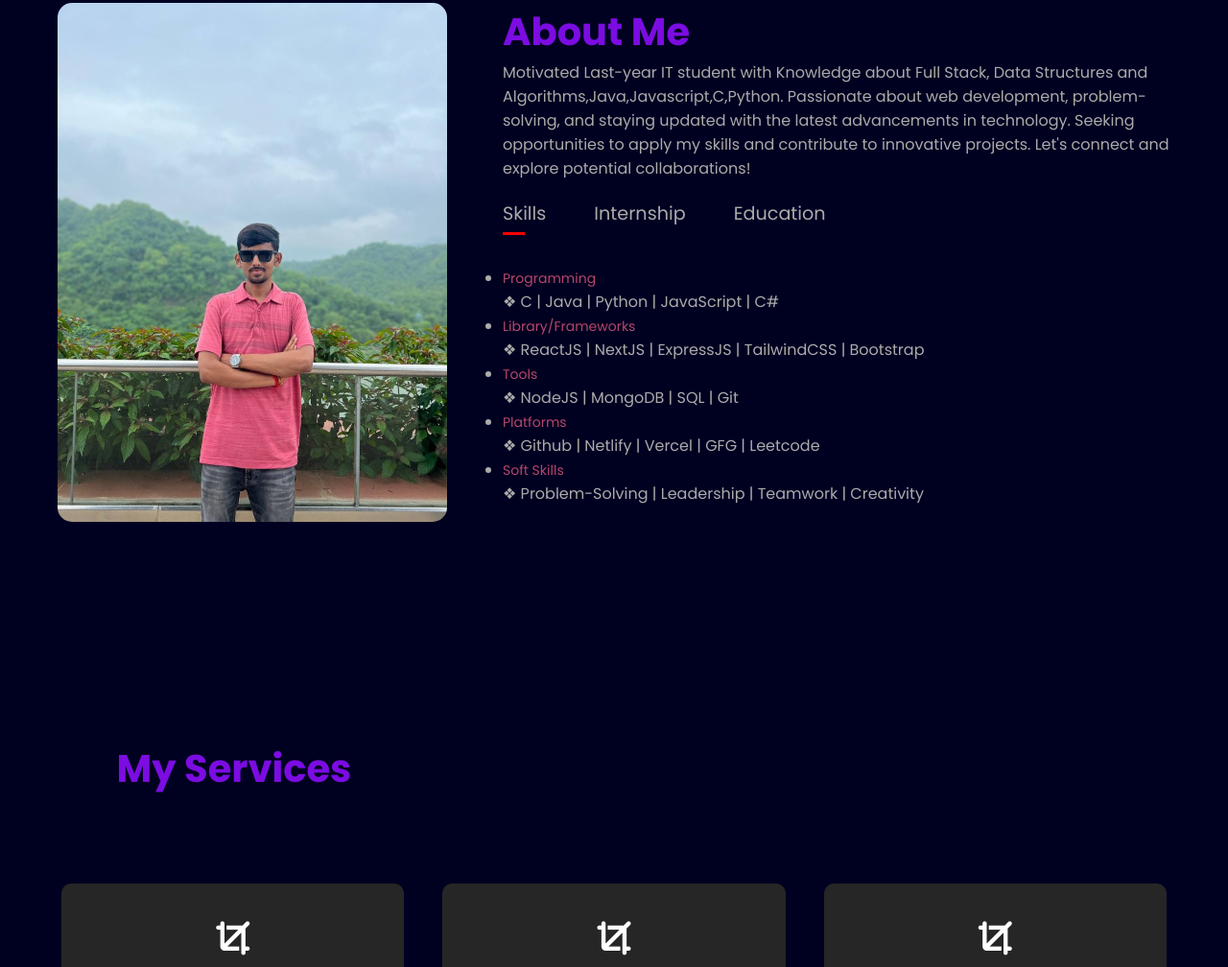
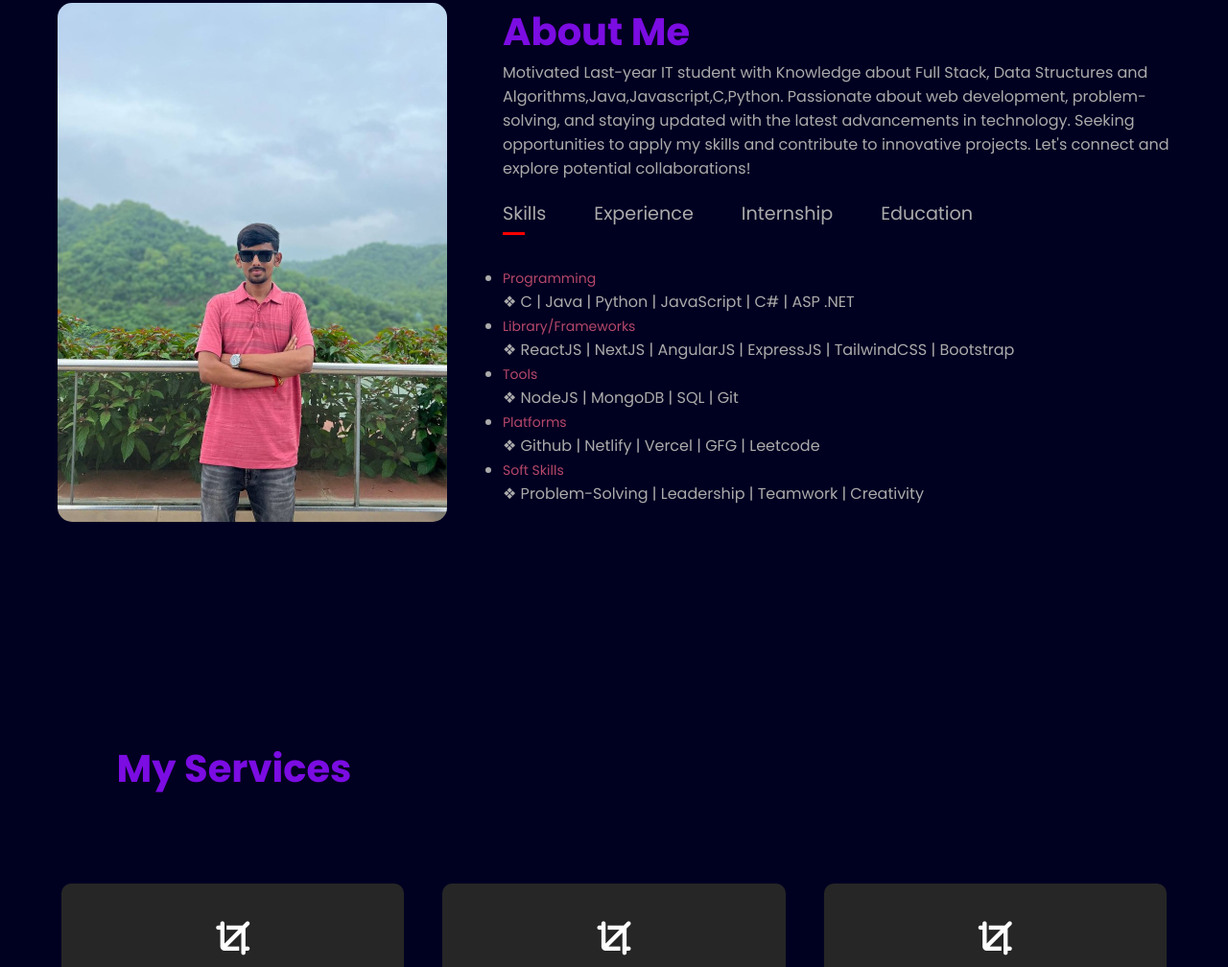
Before and after one commit to Aayush1911/Portfolio-Website, a plain HTML site: page index.html in a window 1280 px wide. Shown: the part 1032-2040 px from the top of the page at 96% size. Drawn offline with nearby package versions, Linux system fonts and the light colour scheme.

Commit message:
Added the new experience and updated resume

```diff
--- a/index.html
+++ b/index.html
@@ -59,17 +59,23 @@
                             contribute to innovative projects. Let's connect and explore potential collaborations!</p>
                         <div class="title-tab">
                             <p class="tab-links active-link" onclick="opentab('skills')">Skills</p>
+                            <p class="tab-links " onclick="opentab('experience')">Experience</p>
                             <p class="tab-links " onclick="opentab('internship')">Internship</p>
                             <p class="tab-links " onclick="opentab('education')">Education</p>
 
                         </div>
                         <div class="tab-contents active-tab" id="skills">
                             <ul>
-                                <li><span>Programming</span><br>❖ C | Java | Python | JavaScript | C#</li>
-                                <li><span>Library/Frameworks </span><br>❖ ReactJS | NextJS | ExpressJS | TailwindCSS | Bootstrap</li>
+                                <li><span>Programming</span><br>❖ C | Java | Python | JavaScript | C# | ASP .NET</li>
+                                <li><span>Library/Frameworks </span><br>❖ ReactJS | NextJS | AngularJS | ExpressJS | TailwindCSS | Bootstrap</li>
                                 <li><span>Tools </span><br>❖ NodeJS | MongoDB | SQL | Git</li>
                                 <li><span>Platforms </span><br>❖ Github | Netlify | Vercel | GFG | Leetcode</li>
                                 <li><span>Soft Skills </span><br>❖ Problem-Solving | Leadership | Teamwork | Creativity</li>
+                            </ul>
+                        </div>
+                        <div class="tab-contents" id="experience">
+                            <ul>
+                                <li><span>June 2025 - Present</span><br>Trainee Software Engineer at Healthcare Informatics Pvt. Ltd</li>
                             </ul>
                         </div>
                         <div class="tab-contents" id="internship">
```
Also changed, not shown: 1 other file.
